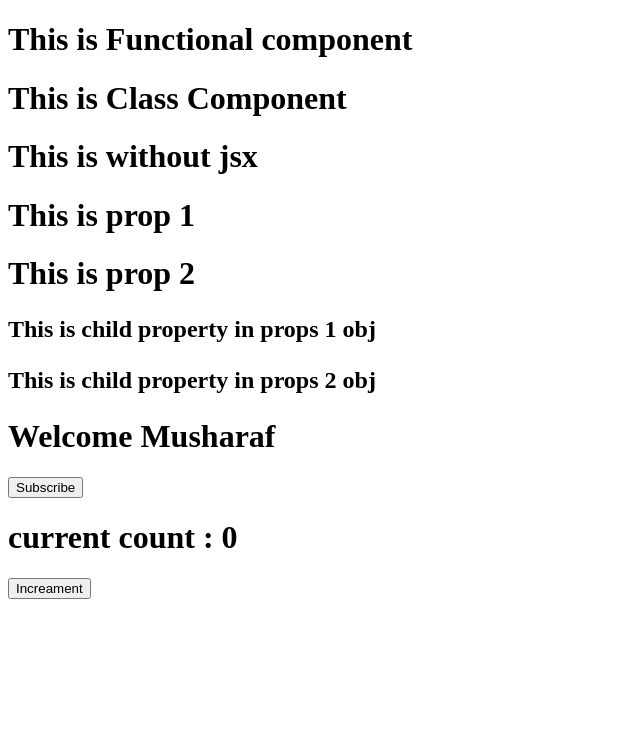
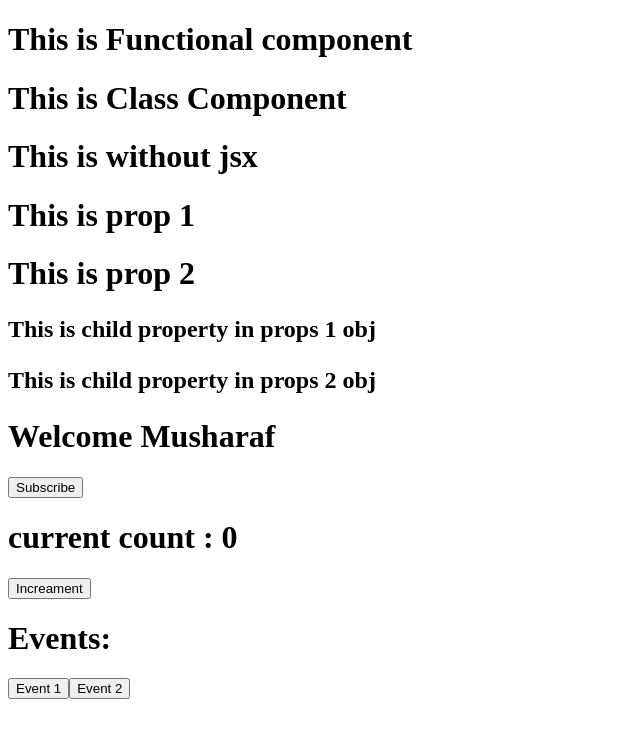
Before and after one commit to mk-Guvi/React-Learning, a React (Vite) app: page / in a window 1280 px wide. Shown: the top 738 px of the page, without its empty margins (0-640 px from the left). Built offline with nearby package versions, Linux system fonts and the light colour scheme.

Commit message:
Event Handlers

```diff
--- /dev/null
+++ b/components/EventHandler.js
@@ -0,0 +1,15 @@
+//Event HAndler is a Function not a Function call so do not add "()""
+import React from "react";
+function event() {
+  function event2() {
+    return console.log("Fucntion clicked");
+  }
+  return (
+    <div>
+      <button onClick={() => console.log("Clicked")}>Event 1</button>
+
+      <button onClick={event2}>Event 2</button>
+    </div>
+  );
+}
+export default event;
--- a/components/SetState.js
+++ b/components/SetState.js
@@ -1,7 +1,7 @@
 import React, { Component } from "react"; //to use class import the {component} from react lib
 class counter extends Component {
-  constructor() {
-    super();
+  constructor() {//constructor is a specific method that builds in to JS that initializes the parts of this class
+    super();//super is req when constructor is used.It is  a global function ,It goes to the parent class and brings some of the features that our component clas can use it
     this.state = {
       count: 0
     };
--- a/src/App.js
+++ b/src/App.js
@@ -4,7 +4,8 @@ import Clas from "../components/class"; //clss componenet is added
 import Jsx from "../components/jsx";
 import Props from "../components/Prop";
 import States from "../components/State";
-import SetStates from "../components/SetState"
+import SetStates from "../components/SetState";
+import EventHandler from "../components/EventHandler";
 function App() {
   return (
     <div>
@@ -17,7 +18,9 @@ function App() {
         <p>This is child property in props 2 obj</p>
       </Props>
       <States />
-      <SetStates/>
+      <SetStates />
+      <h1> Events:</h1>
+      <EventHandler />
     </div>
   );
 }
```
Also changed, not shown: 1 other file (tests, documents, lock files or other folders).
